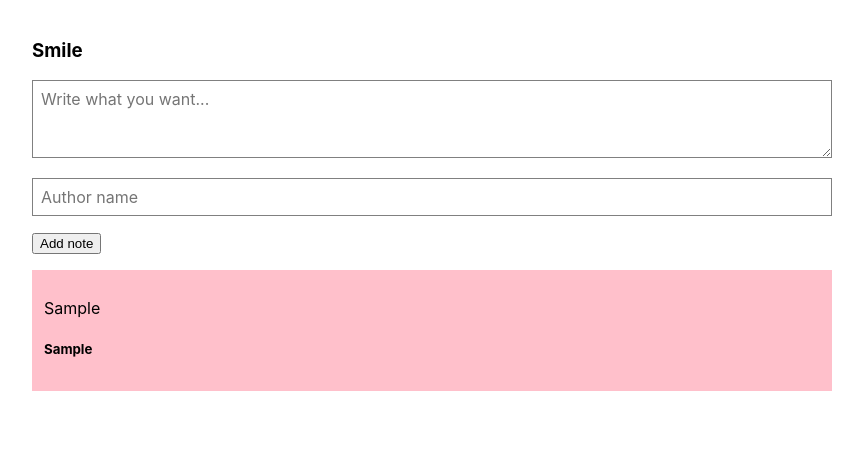
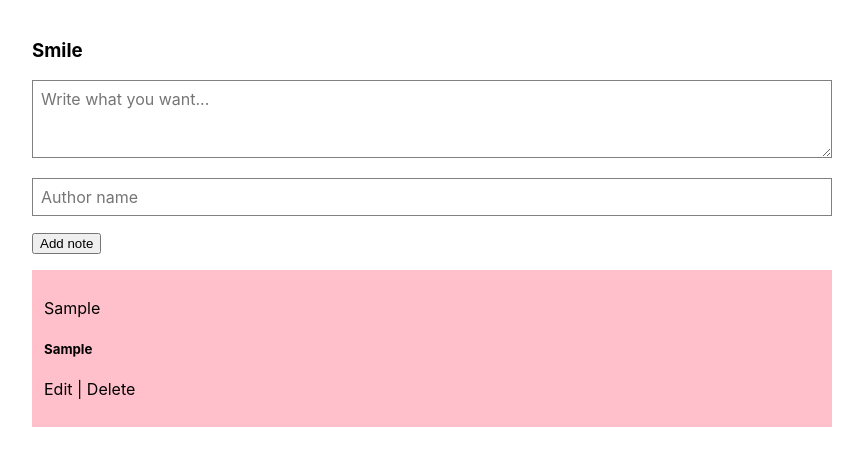
Before and after one commit to GitHubOshin/react-state-zinglecode, a React (Create React App) app: page / in a window 1280 px wide. Both pictures are taken after typing "Sample", "Sample" into the empty fields and a click on the button "Add note". Shown: the top 466 px of the page, without its empty margins (208-1071 px from the left). Built offline with nearby package versions, Linux system fonts and the light colour scheme.

Commit message:
State x Array (Delete)

```diff
--- a/src/App.js
+++ b/src/App.js
@@ -33,6 +33,12 @@
     setNote(startNote)
   }
 
+  function onNoteDelete(id) {
+    setAllNotes((prevAllNotes) => {
+      return prevAllNotes.filter((theNote) => theNote.id !== id)
+    })
+  }
+
   // Elements
 
   const noteElements = allNotes.map((theNote) => {
@@ -40,6 +46,11 @@
       <div key={theNote.id} className="app-note">
         <p>{theNote.content}</p>
         <h5>{theNote.author}</h5>
+        <p>
+          <a>Edit</a>
+          <span> | </span>
+          <a onClick={() => onNoteDelete(theNote.id)}>Delete</a>
+        </p>
       </div>
     )
   })
```
